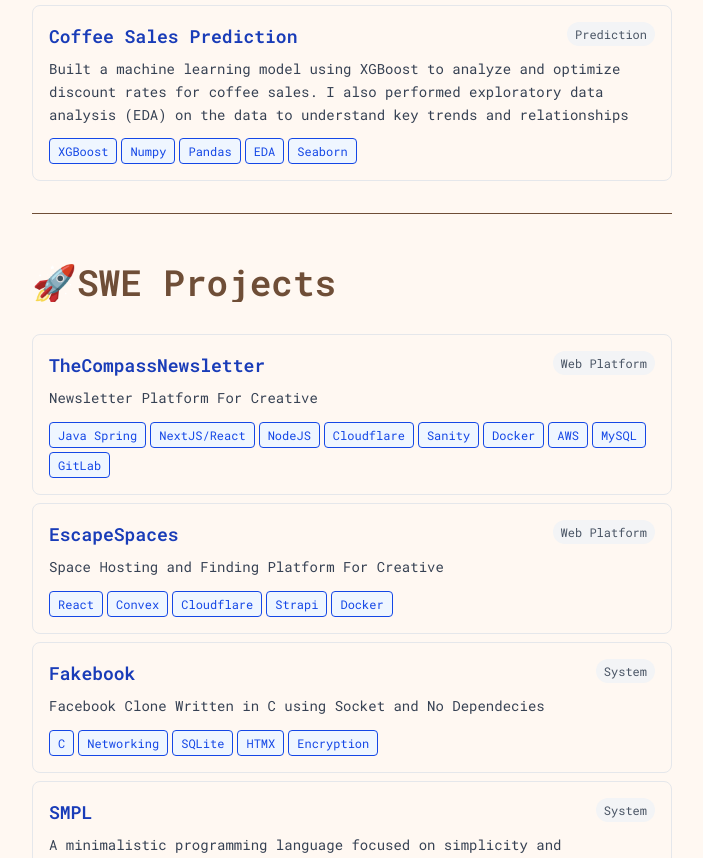
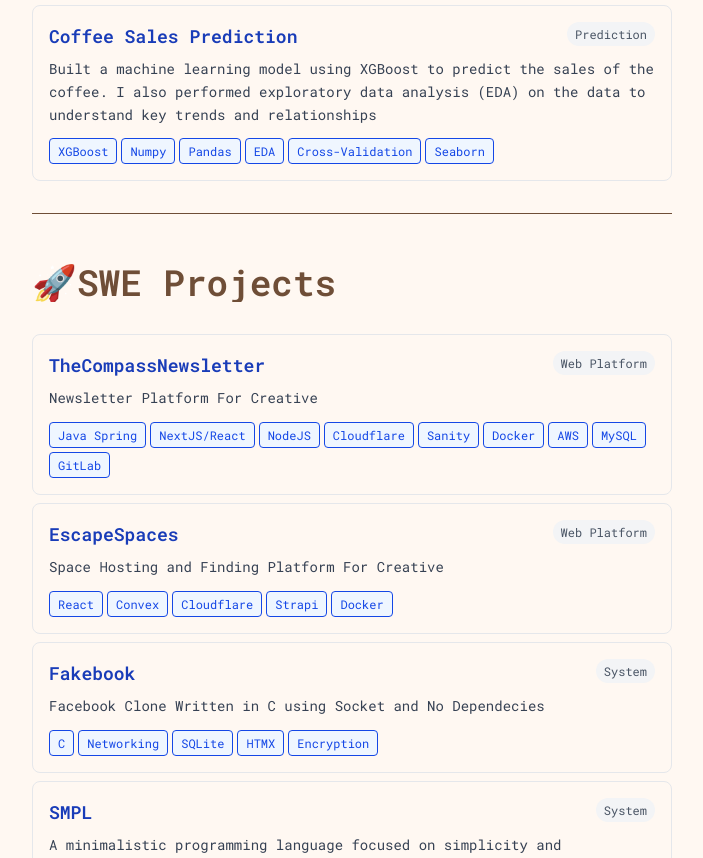
Before and after one commit to TomEverson/Portfolio-Website, an Astro site: page / in a window 1280 px wide. Shown: the part 2558-3416 px from the top of the page, without its empty margins (288-991 px from the left). Built offline with nearby package versions, Linux system fonts and the light colour scheme; Astro itself is replaced by a stand-in of ours.

Commit message:
Minor Changes

```diff
--- a/src/components/home/section/DsProjectSection.astro
+++ b/src/components/home/section/DsProjectSection.astro
@@ -20,8 +20,8 @@
     name: "Coffee Sales Prediction",
     link: "https://github.com/TomEverson/DS-Portfolio/blob/main/coffe_sales_prediction/coffee_sales_prediction.ipynb",
     description:
-      "Built a machine learning model using XGBoost to analyze and optimize discount rates for coffee sales. I also performed exploratory data analysis (EDA) on the data to understand key trends and relationships",
-    tech: ["XGBoost", "Numpy", "Pandas", "EDA", "Seaborn"],
+      "Built a machine learning model using XGBoost to predict the sales of the coffee. I also performed exploratory data analysis (EDA) on the data to understand key trends and relationships",
+    tech: ["XGBoost", "Numpy", "Pandas", "EDA", "Cross-Validation", "Seaborn"],
     type: "Prediction",
   },
 ];
```
